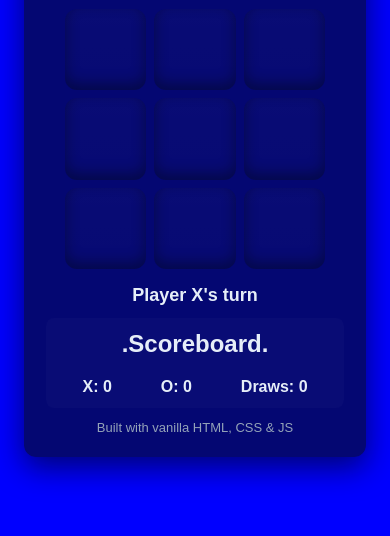
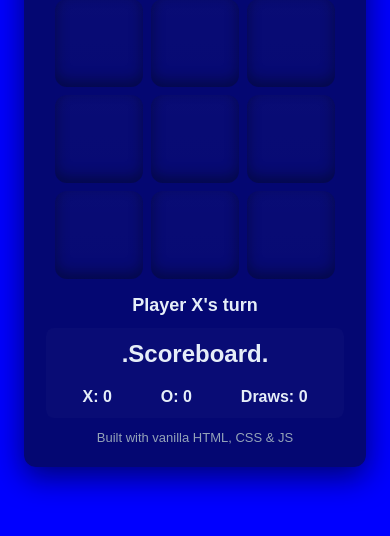
Before and after one commit to Jancy-2006/tic-tac-toe, a plain HTML site: page index.html in a window 390 px wide. Shown: the part 266-802 px from the top of the page. Drawn offline with Linux system fonts and the light colour scheme.

Commit message:
Update style.css

```diff
--- a/style.css
+++ b/style.css
@@ -259,8 +259,8 @@ h1 {
 @media (max-width: 420px) {
 
     .board {
-        width: 260px;
-        height: 260px;
+        width: 280px;
+        height: 280px;
     }
 
     .cell {
```
